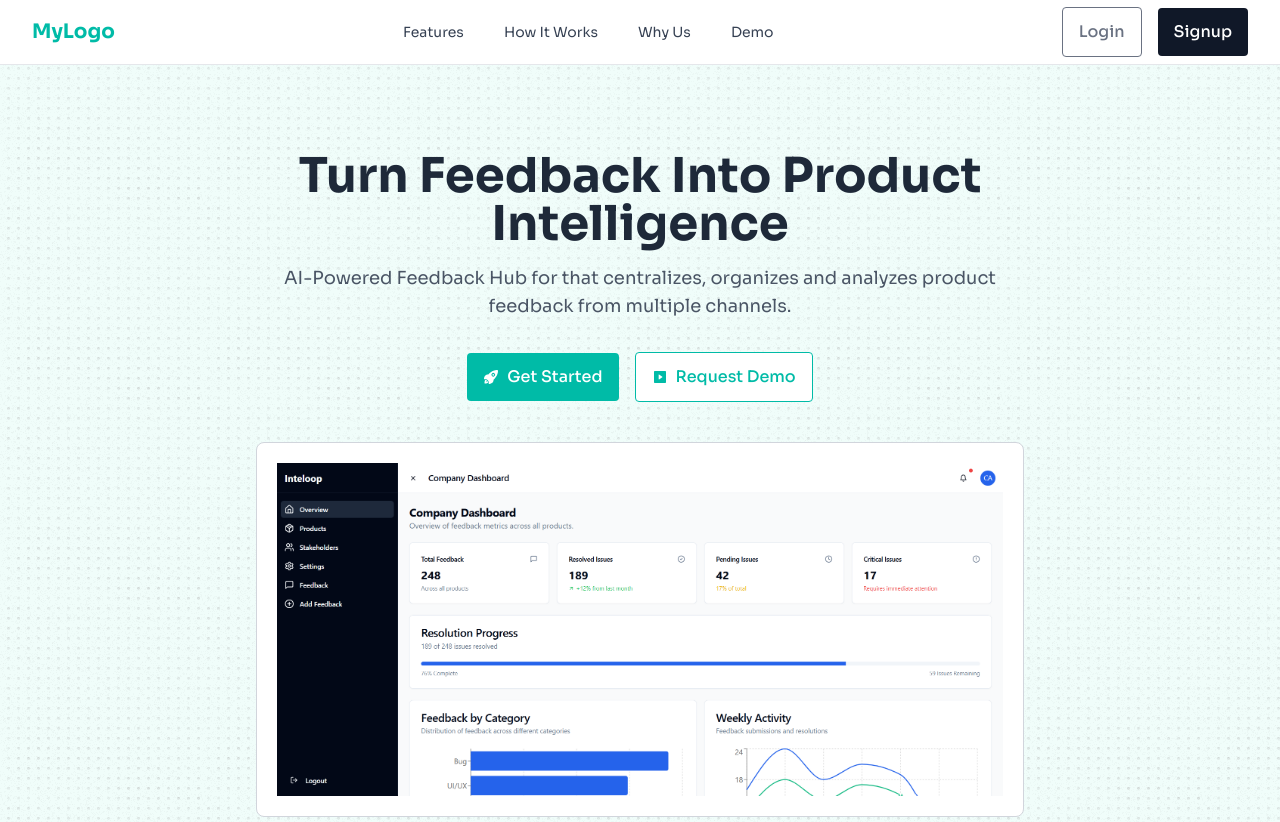
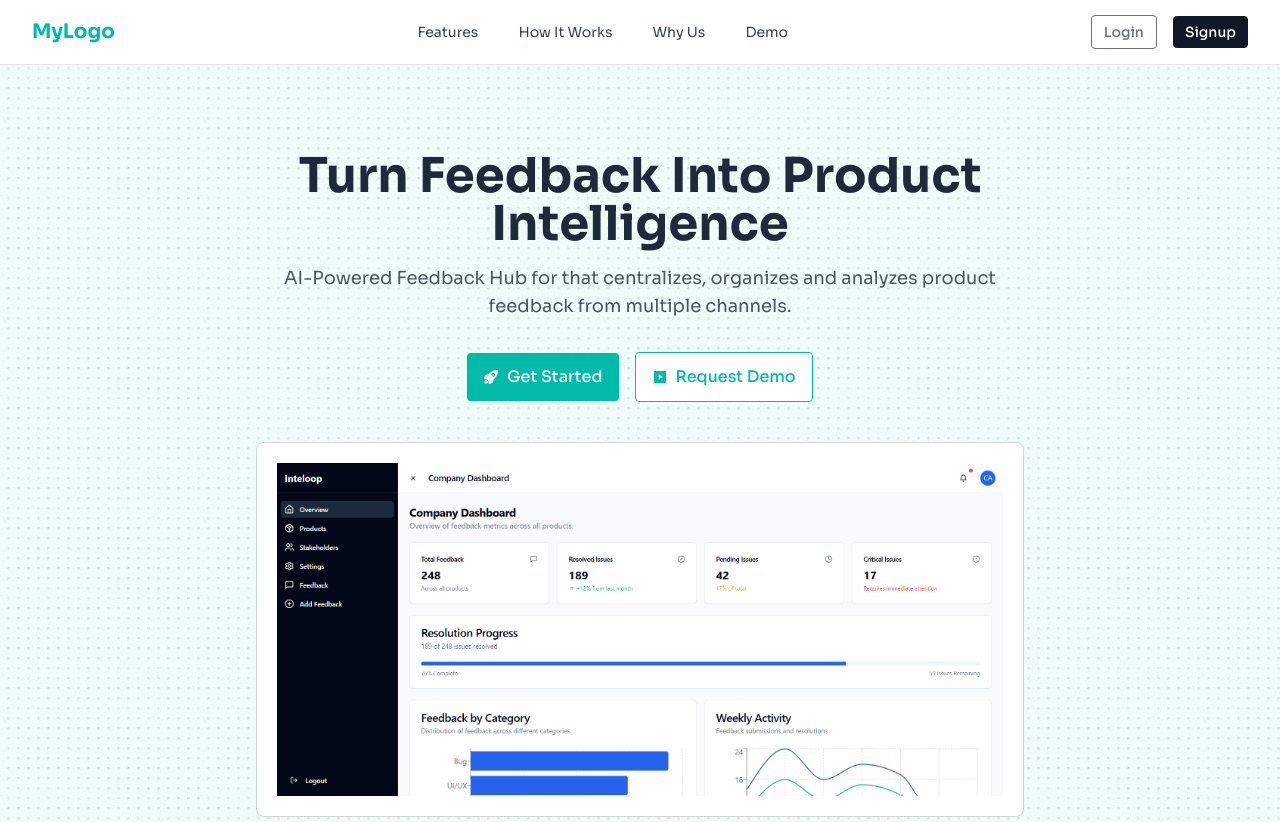
Before and after one commit to mr-selviraja/inteloop, a React (Vite) app in the folder client/: page / in a window 1280 px wide. Shown: the top 822 px of the page. Built offline with nearby package versions, Linux system fonts and the light colour scheme.

Commit message:
Changed Navbar button sizing

```diff
--- a/client/src/components/Navbar.jsx
+++ b/client/src/components/Navbar.jsx
@@ -34,11 +34,11 @@ const Navbar = () => {
           {/* Desktop Buttons */}
           <div className="hidden md:flex items-center space-x-4">
             <Link to="/login">
-              <Button variant="outlined">Login</Button>
+              <Button size='sm' variant="outlined">Login</Button>
             </Link>
 
             <Link to="/signup">
-              <Button variant="filled">Signup</Button>
+              <Button size='sm' variant="filled">Signup</Button>
             </Link>
           </div>
 
```
